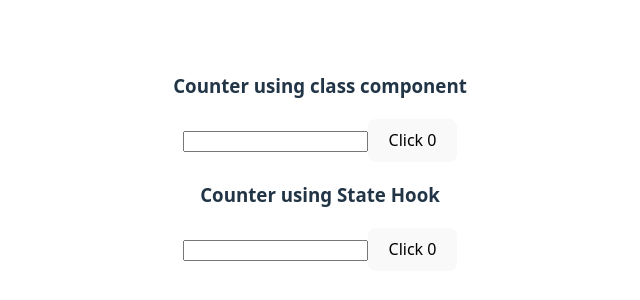
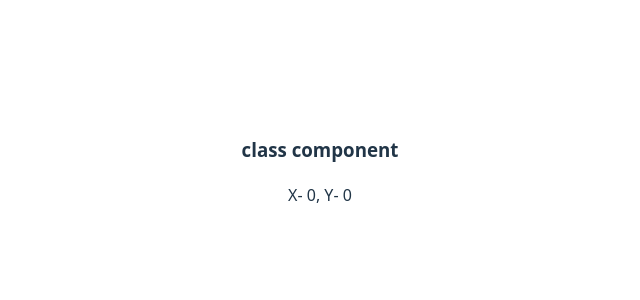
Before and after one commit to singhrakeshgkp/react-js, a React (Vite) app in the folder ex-component/: page / in a window 1280 px wide. Shown: the part 238-538 px from the top of the page, without its empty margins (320-960 px from the left). Built offline with nearby package versions, Linux system fonts and the light colour scheme.

Commit message:
mimic componentdidmount

```diff
--- a/ex-component/src/App.jsx
+++ b/ex-component/src/App.jsx
@@ -2,15 +2,15 @@ import { useState } from 'react'
 import reactLogo from './assets/react.svg'
 import viteLogo from '/vite.svg'
 import './App.css'
-import ClassCounterComp1 from './components/ClassCounterComp1'
-import HookCounter1 from './components/HookCounter1'
+import ClassComp from './components/ClassComp'
+import HooksFunComp from './components/HooksFunComp'
 function App() {
   const [count, setCount] = useState(0)
 
   return (
     <div>
-     <ClassCounterComp1></ClassCounterComp1>
-     <HookCounter1></HookCounter1>
+     <ClassComp></ClassComp>
+     {/* <HooksFunComp></HooksFunComp> */}
     </div>
   )
 }
--- /dev/null
+++ b/ex-component/src/components/ClassComp.jsx
@@ -0,0 +1,30 @@
+import React,{Component} from "react";
+class ClassComp extends Component{
+    constructor(props){
+        super(props)
+        this.state = {
+            x : 0,
+            y: 0
+        }
+    }
+
+    trackMousePosition = e => {
+        this.setState({x: e.clientX, y: e.clientY})
+    }
+    componentDidMount(){
+        window.addEventListener('mousemove',this.trackMousePosition)
+    }
+
+    render(){
+        return(
+            <>
+            <h3>class component</h3>
+
+            <div>X- {this.state.x}, Y- {this.state.y}</div>
+            </>
+
+        )
+    }
+}
+
+export default ClassComp
--- a/ex-component/src/components/ClassCounterComp1.jsx
+++ /dev/null
@@ -1,33 +0,0 @@
-import React,{Component} from "react";
-class ClassCounterComp1 extends Component{
-    constructor(props){
-        super(props)
-        this.state = {
-            count : 0,
-            name: ''
-        }
-    }
-
-    componentDidMount(){
-        document.title = `Clicked ${this.state.count} times`
-    }
-
-    componentDidUpdate(prevProps, prevState){
-        if(prevState.count != this.state.count)
-        console.log('updating title')
-        document.title = `Clicked ${this.state.count}`
-    }
-    render(){
-        return(
-            <>
-            <h3>Counter using class component</h3>
-
-            <input type="text" value={this.state.name} onChange={e => this.setState({name: e.target.value})}></input>
-            <button onClick={() => this.setState({count: this.state.count+1})}> Click {this.state.count}</button>
-            </>
-
-        )
-    }
-}
-
-export default ClassCounterComp1
--- a/ex-component/src/components/HookCounter1.jsx
+++ /dev/null
@@ -1,19 +0,0 @@
-import React,{useState,useEffect} from "react";
-function HookCounter1(){
-    const [count,setCount] = useState(0)
-    const [name,setName] = useState('')
-    useEffect(() => {
-        console.log('Use effect -- updating title')
-        document.title = `you clicked ${count} times`
-    },[count])// passed second parameter array in that we have count, whenever count value changes code withing useEffect will gets executed
-
-    return (
-        <div>
-            <h3>Counter using State Hook</h3>
-            <input type="=text" value={name} onChange={e => setName(e.target.value)}></input>
-            <button onClick={() => setCount(count+1)}>Click {count}</button>
-        </div>
-    )
-}
-
-export default HookCounter1
--- /dev/null
+++ b/ex-component/src/components/HooksFunComp.jsx
@@ -0,0 +1,27 @@
+import React,{useState,useEffect} from "react";
+
+/* Task--> mimic componentDidMount using useState and useEffect hooks */
+function HooksFunComp(){
+    const [x,setX] = useState(0)
+    const [y,setY] = useState(0)
+
+    const trackMousePosition = e => {
+        console.log('mouse event')
+        setX(e.clientX)
+        setY(e.clientY)
+    }
+    useEffect(() => {
+        console.log('Use effect called')
+       window.addEventListener('mousemove',trackMousePosition)
+    },[]) // if we move the mouse on page this useEffect will be called multiple times, if we want to call it once just pass empty array[]
+
+    return (
+        <div>
+            <h3>Cordinate using FunComp</h3>
+            <div>X - {x}, Y - {y}</div>.
+
+        </div>
+    )
+}
+
+export default HooksFunComp
```
